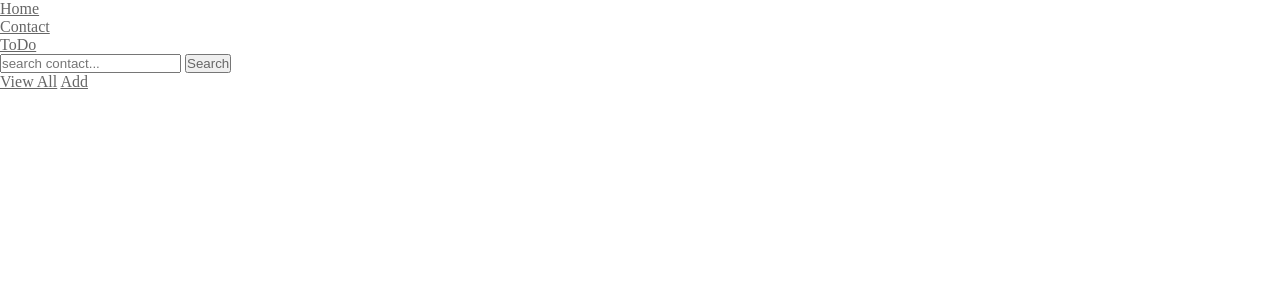
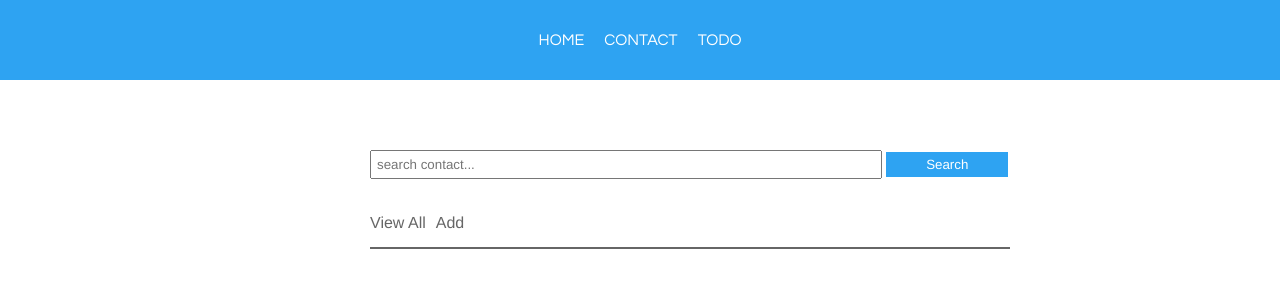
Before and after one commit to aleecmp/personal_manager, a Django app: page /contact/ in a window 1280 px wide; the page is wider, and only the part inside the window is pictured. Shown: the top 300 px of that part. Run offline with Django 4.2, Linux system fonts and the light colour scheme; data that the repository does not hold is empty.

Commit message:
feat: add styles

```diff
--- a/personal_manager/static/css/style.css
+++ b/personal_manager/static/css/style.css
@@ -1,5 +1,5 @@
 :root {
-    --color-primary: ;
+    --color-primary: #2ea3f2;
     --color-text: #666;
     --font-main: Questrial;
     --font-secondary: Neuton;
@@ -12,7 +12,7 @@
     margin: 0;
     padding: 0;
     box-sizing: border-box;
-    font-familiy: var(--font-text);
+    font-family: var(--font-text);
     color: var(--color-text);
 }
 
@@ -43,4 +43,136 @@ h2, h3, h4, h5, h6 {
 
 /* Layout Settings */
 
+nav {
+    display: flex;
+    justify-content: center;
+    align-items: center;
+    width: 100vw;
+    height: 80px;
+    background-color: var(--color-primary);
+}
+
+nav ul  {
+    list-style-type: none;
+    display: flex;
+    justify-content: center;
+    align-items: center;
+    width: 90vw;
+}
+
+nav ul li a {
+    text-decoration: none;
+    color: white;
+    text-transform: uppercase;
+    font-family: var(--font-main);
+    padding: 10px;
+}
+
+nav ul li a:hover {
+    color: var(--color-text);
+}
+
+main {
+    display: flex;
+    flex-direction: column;
+    width: 100vw;
+    margin: 50px;
+    justify-content: flex-start;
+    align-items: center;
+}
+
+.list{
+    display: flex;
+    flex-direction: column;
+    border: 1px solid var(--color-text);
+    width: 50%;
+    list-style-type: none;
+}
+
+.list li {
+    padding: 15px;
+    width: 100%;
+    border-bottom: 1px solid var(--color-text);
+    display: flex;
+    justify-content: space-between;
+    align-items: center;
+}
+
+.btn {
+    padding: 5px 10px;
+    text-align: center;
+    text-decoration: none;
+}
+
+.btn-detail {
+    background-color: var(--color-primary);
+    color: white;
+}
+
+.btn-detail:hover {
+    background-color: white;
+    color: var(--color-primary);
+}
+
+.btn-edit {
+    background-color: orange;
+    color: white;
+}
+
+.btn-edit:hover {
+    background-color: white;
+    color: orange;
+}
+
+.btn-delete {
+    background-color: red;
+    color: orange;
+
+}
+
+.btn-delete:hover {
+    background-color: white;
+    color: red;
+}
+
+.search {
+    margin: 20px;
+    width: 50%;
+}
+
+.search-bar {
+    padding: 5px;
+    width: 80%
+}
+
+.btn-search {
+    width: 19%;
+    background-color: var(--color-primary);
+    color: white;
+    outline: none;
+    border: 0;
+    box-shadow: 0;
+    cursor: pointer;
+}
+
+.btn-search:hover {
+    background-color: white;
+    color: var(--color-primary);
+}
+
+.aux-btns {
+    width: 50%;
+    display: flex;
+    justify-content: flex-start;
+    margin: 15px;
+}
+
+.aux-btns a {
+    padding-right:10px;
+    text-decoration: none;
+}
+
+
+
+
 /* End Layout Settings */
```
